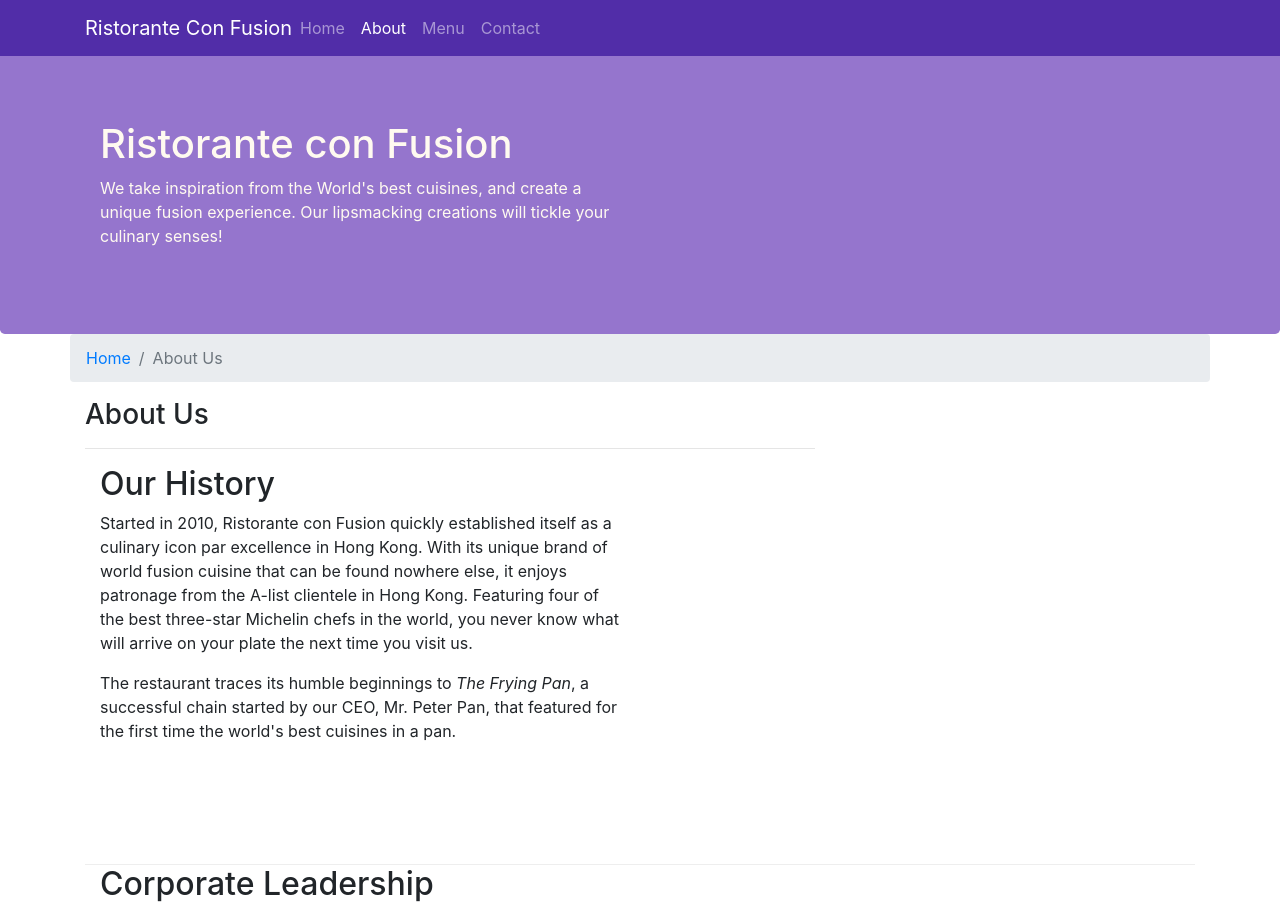
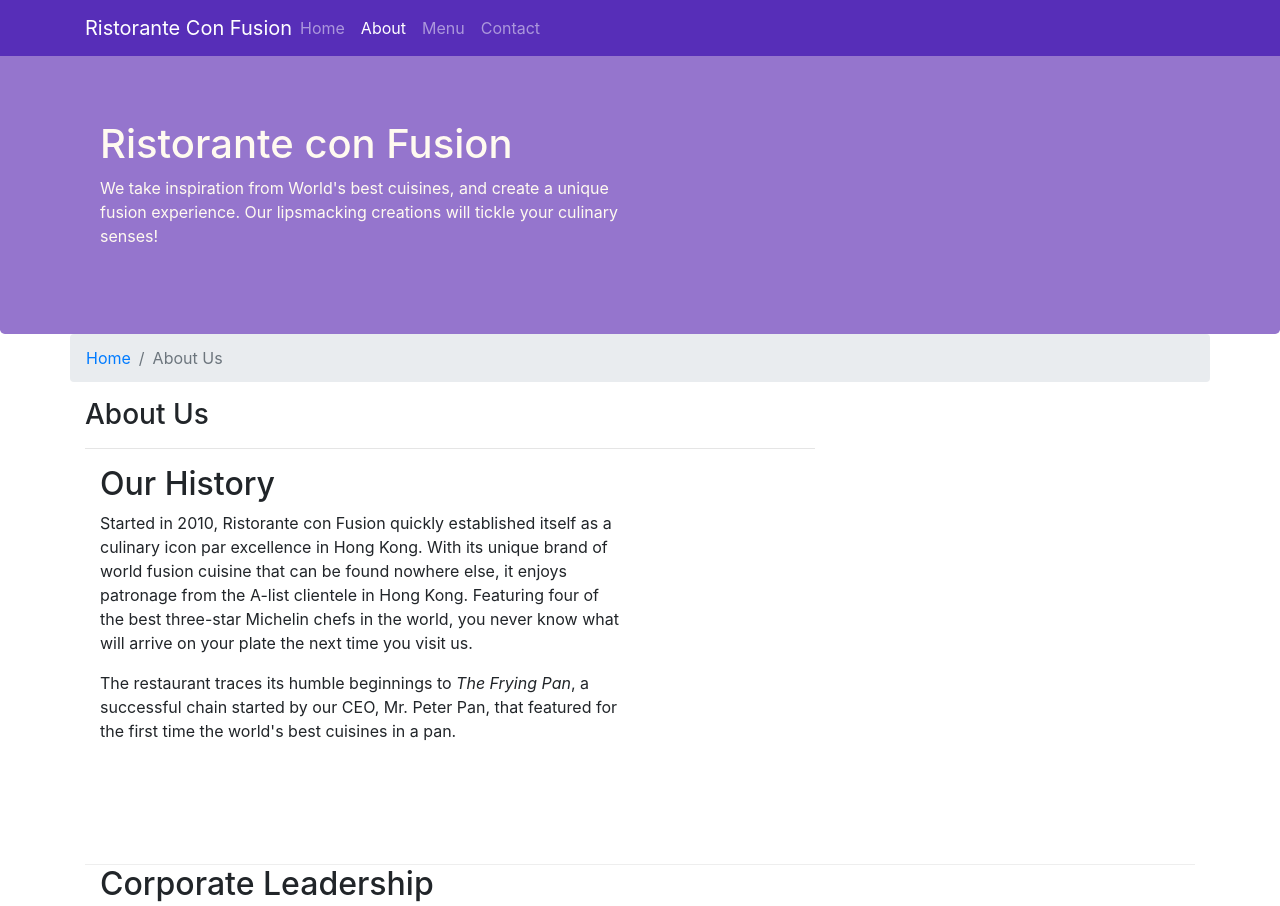
Before and after one commit to alisha954/Navbar-and-Breadcrumbs, a website: page aboutus.html in a window 1280 px wide. Shown: the top 906 px of the page. Drawn offline with nearby package versions, Linux system fonts and the light colour scheme.

Commit message:
first commit

```diff
--- a/aboutus.html
+++ b/aboutus.html
@@ -37,7 +37,7 @@
                 <div class="col-12 col-sm-6">
                     <h1>Ristorante con Fusion</h1>
 
-                    <p>We take inspiration from the World's best cuisines, and create a unique fusion experience. Our lipsmacking creations will tickle your culinary senses!</p>
+                    <p>We take inspiration from World's best cuisines, and create a unique fusion experience. Our lipsmacking creations will tickle your culinary senses!</p>
                 </div>
                 <div class="col-12 col-sm">
                 </div>
--- a/css/styles.css
+++ b/css/styles.css
@@ -36,5 +36,5 @@ body {
 }
 
 .navbar-dark{
-    background-color: #512DA8;
+    background-color: #572eb8;
 }
```
Also changed, not shown: index.html (+1 -1 lines).
